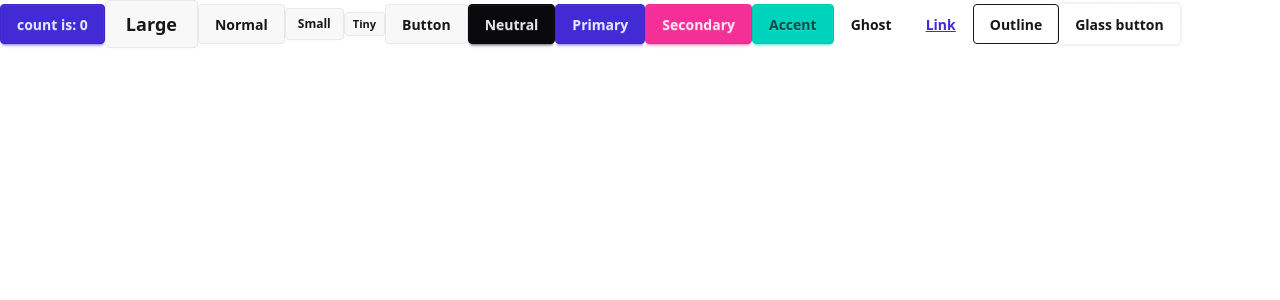
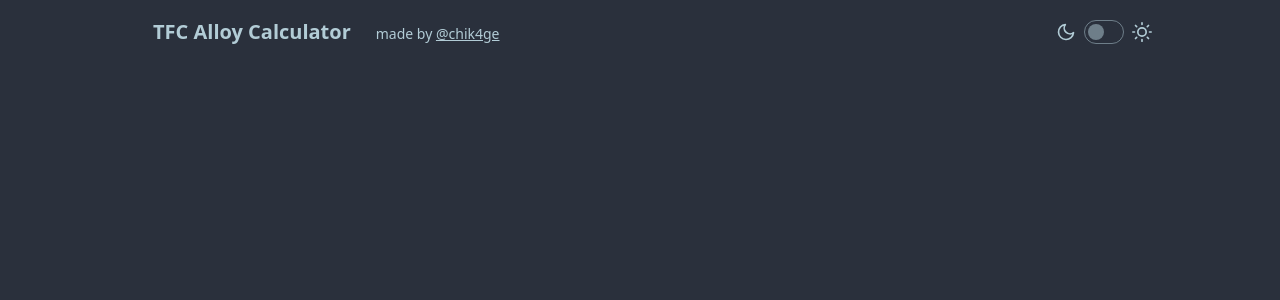
Before and after one commit to chik4ge/tfc-alloy-calculator, a Vue app: page / in a window 1280 px wide. Shown: the top 300 px of the page. Built offline with nearby package versions, Linux system fonts and the light colour scheme.

Commit message:
add navbar

```diff
--- a/index.html
+++ b/index.html
@@ -1,5 +1,5 @@
 <!doctype html>
-<html lang="en">
+<html lang="en" data-theme="dim">
 
 <head>
   <meta charset="UTF-8" />
--- a/src/App.vue
+++ b/src/App.vue
@@ -1,9 +1,13 @@
 <script setup lang="ts">
 import HelloWorld from './components/HelloWorld.vue'
+import NabBar from './components/NavBar.vue'
 </script>
 
 <template>
-  <HelloWorld msg="Vite + Vue" />
+  <!-- <HelloWorld msg="Vite + Vue" /> -->
+  <div class="mx-auto grid w-full max-w-2xl grid-cols-1 gap-10 xl:max-w-5xl">
+    <NabBar />
+  </div>
 </template>
 
 <style scoped></style>
--- /dev/null
+++ b/src/components/NavBar.vue
@@ -0,0 +1,27 @@
+<script setup lang="ts"></script>
+
+<template>
+  <div class="flex">
+    <div class="navbar bg-base-100">
+      <div class="flex-1 flex items-baseline">
+        <a class="btn btn-ghost normal-case text-xl">TFC Alloy Calculator</a>
+        <span class="text-sm ml-2">
+          made by <a href="https://github.com/chik4ge" target="_blank" class="link">@chik4ge</a>
+        </span>
+      </div>
+    </div>
+
+    <label class="flex cursor-pointer gap-2 items-center">
+      <svg xmlns="http://www.w3.org/2000/svg" width="20" height="20" viewBox="0 0 24 24" fill="none"
+        stroke="currentColor" stroke-width="2" stroke-linecap="round" stroke-linejoin="round">
+        <path d="M21 12.79A9 9 0 1 1 11.21 3 7 7 0 0 0 21 12.79z"></path>
+      </svg>
+      <input type="checkbox" value="garden" class="toggle theme-controller" />
+      <svg xmlns="http://www.w3.org/2000/svg" width="20" height="20" viewBox="0 0 24 24" fill="none"
+        stroke="currentColor" stroke-width="2" stroke-linecap="round" stroke-linejoin="round">
+        <circle cx="12" cy="12" r="5" />
+        <path d="M12 1v2M12 21v2M4.2 4.2l1.4 1.4M18.4 18.4l1.4 1.4M1 12h2M21 12h2M4.2 19.8l1.4-1.4M18.4 5.6l1.4-1.4" />
+      </svg>
+    </label>
+  </div>
+</template>
--- a/src/style.css
+++ b/src/style.css
@@ -1,2 +1,5 @@
 @import "tailwindcss";
-@plugin "daisyui";
+
+@plugin "daisyui" {
+    themes: garden --default, dim --prefersdark;
+}
```
Also changed, not shown: 1 other file (tests, documents, lock files or other folders).
